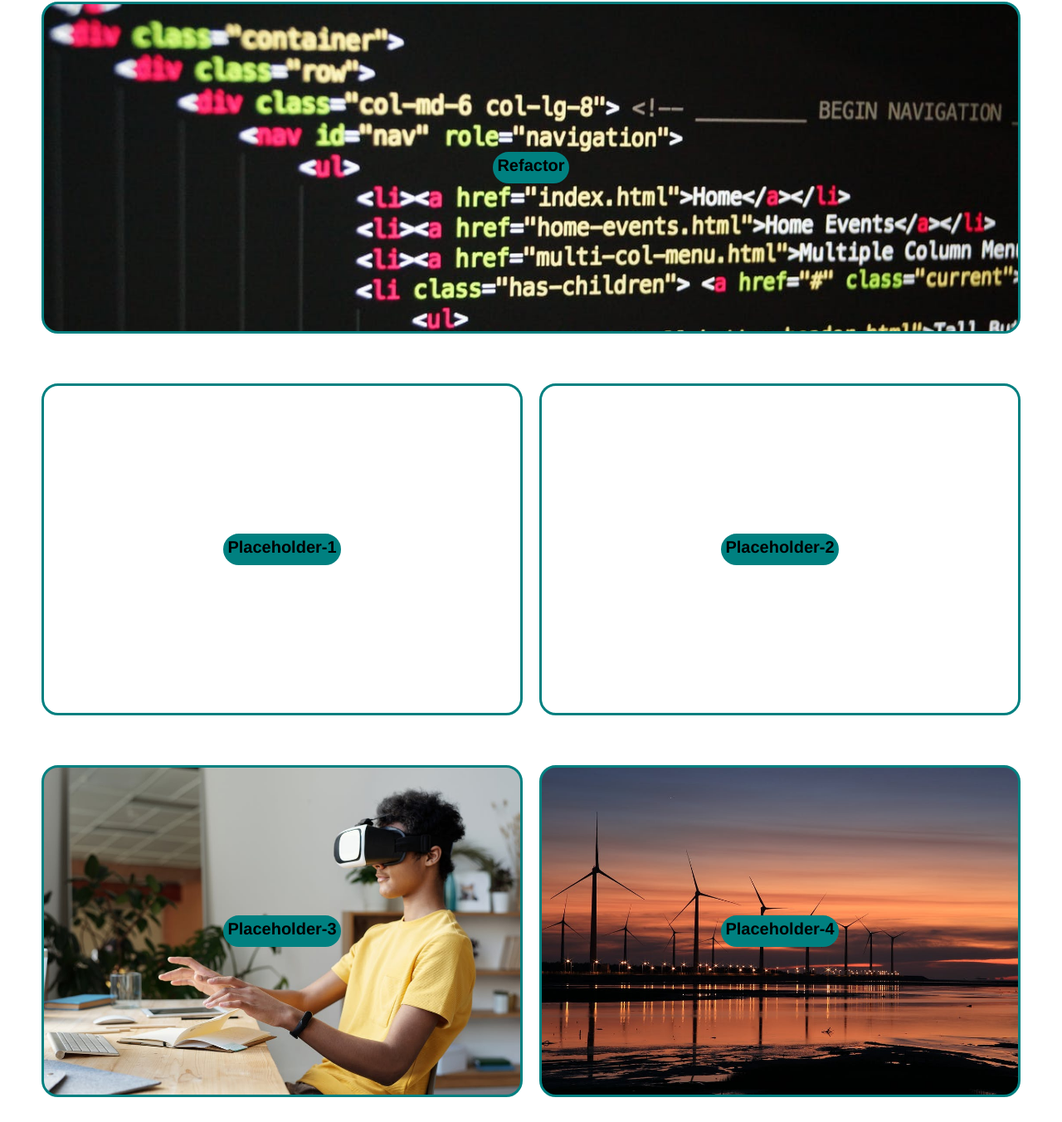
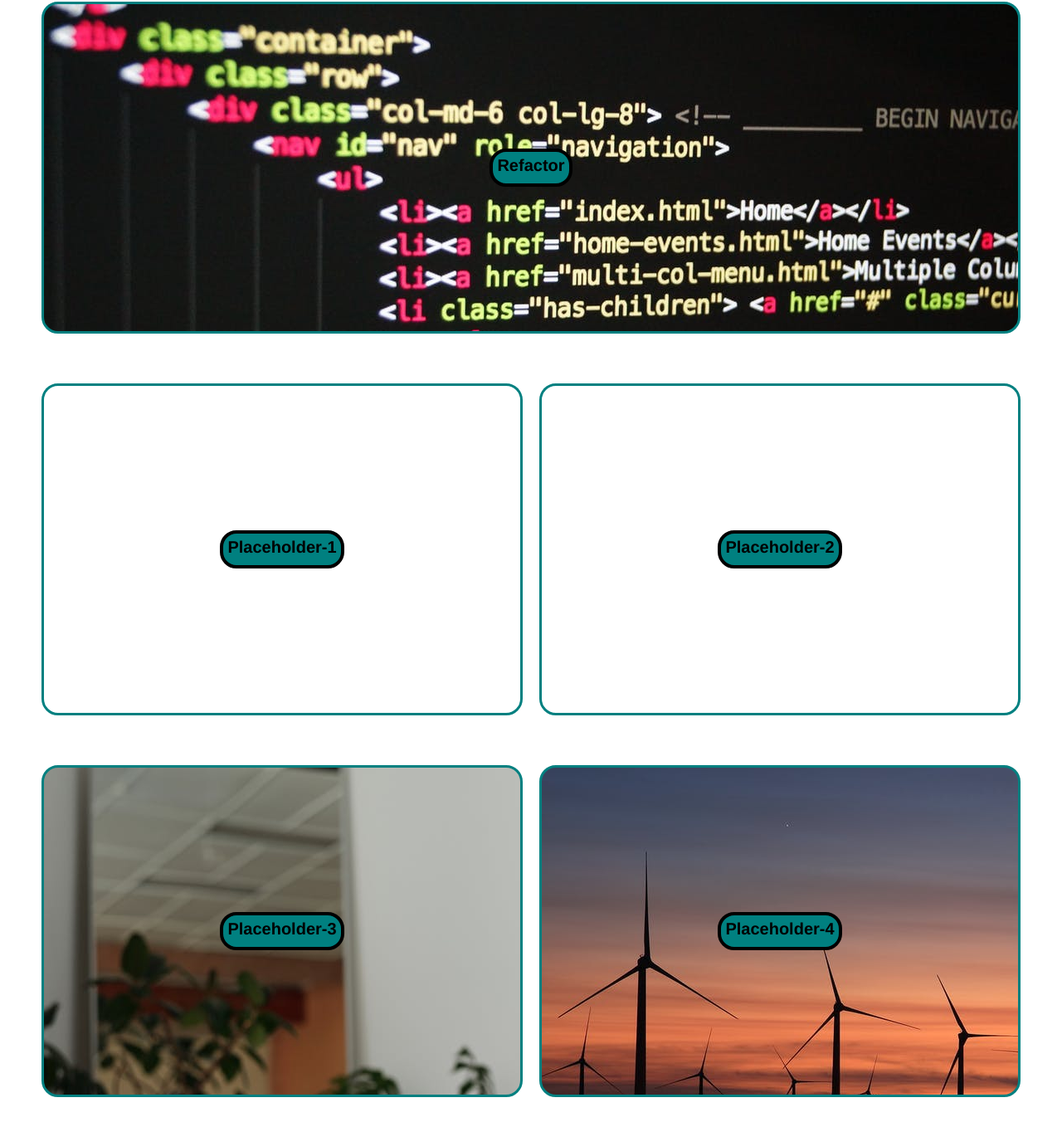
Before and after one commit to pletzjd/Challenge-2-Portforlio, a plain HTML site: page index.html in a window 1280 px wide. Shown: the part 548-1900 px from the top of the page at 83% size. Drawn offline with Linux system fonts and the light colour scheme.

Commit message:
Wrote up README.md, further re-organized and consolodated style.css, put inline styling for footer in style.css

```diff
--- a/assets/CSS/style.css
+++ b/assets/CSS/style.css
@@ -8,12 +8,7 @@ body {
     line-height: 1.5;
 }
 
-h1,
-h2,
-h3,
-h4,
-h5,
-h6 {
+h1,h2,h3,h4,h5,h6 {
   margin-bottom: 0.625rem;
   font-weight: 700;
   line-height: 1.1;
@@ -67,6 +62,10 @@ a{
   margin: 1rem;
 }
 
+footer{
+  height: 4rem;
+}
+
 h3{
   border-bottom: 0.5rem solid black;
 }
@@ -100,40 +99,43 @@ nav ul{
 }
 
 .card-header{
-  border: 5px solid var(--main-color);
+  border: 0.4rem solid black;
+  padding: 0.5rem;
   width: fit-content;
+  justify-self: center;
+  align-self: center;
   border-radius: 2rem;
   background-color: var(--main-color);
 }
 
 .card.placeholder-1{
     background: url("../Images/placeholder-1.jpeg");
-    background-size: cover;
-    flex: 1 1 40%;
+    background-size: fill;
 }
 
 .card.placeholder-2{
     background: url("../Images/placeholder-2.jpeg");
-    background-size: cover;
-    flex: 1 1 40%;
+    background-size: fill;
 }
 
 .card.placeholder-3{
     background: url("../Images/placeholder-3.jpeg");
-    background-size: cover;
-    flex: 1 1 40%;
+    background-size: fill;
 }
 
 .card.placeholder-4{
     background: url("../Images/placeholder-4.jpeg");
-    background-size: cover;
-    flex: 1 1 40%;
+    background-size: fill;
 }
 
 .card.refactor{
   background: url("../Images/html-code.jpeg");
-  background-size: cover;
+  background-size: fill;
   flex: 2 1 100%;
+}
+
+.card.card-small{
+  flex: 1 1 40%;
 }
 
 .my-work{
@@ -145,14 +147,15 @@ nav ul{
 .profile-image{
     width: 10rem;
     height: 13rem;
-    object-fit: contain;
+    object-fit:fill;
     border: 0.5rem solid black;
     margin: 1rem;
     float: left;
+
 }
 
 /*Id's*/
-#Site-Header, footer{
+#Site-Header, #Site-Footer{
     color: black;
     background-color: var(--main-color);
     display: flex;
--- a/index.html
+++ b/index.html
@@ -62,25 +62,25 @@
                 </header>
             </a>
 
-            <a class="card placeholder-1" href="https://github.com/pletzjd">
+            <a class="card placeholder-1 card-small" href="https://github.com/pletzjd">
                 <header class="card-header">
                     <h5>Placeholder-1</h5>
                 </header>
             </a>
 
-            <a class="card placeholder-2" href="https://github.com/pletzjd">
+            <a class="card placeholder-2 card-small" href="https://github.com/pletzjd">
                 <header class="card-header">
                     <h5>Placeholder-2</h5>
                 </header>
             </a>
 
-            <a class="card placeholder-3" href="https://github.com/pletzjd">
+            <a class="card placeholder-3 card-small" href="https://github.com/pletzjd">
                 <header class="card-header">
                     <h5>Placeholder-3</h5>
                 </header>
             </a>
 
-            <a class="card placeholder-4" href="https://github.com/pletzjd">
+            <a class="card placeholder-4 card-small" href="https://github.com/pletzjd">
                 <header class="card-header">
                     <h5>Placeholder-4</h5>
                 </header>
@@ -104,7 +104,7 @@
 
     </main>
 
-    <footer style="height: 4rem;">
+    <footer id="Site-Footer">
 
     </footer>
 </body>
```
Also changed, not shown: assets/Images/Image-links-hover.png (added), assets/Images/Image-links.png (added), assets/Images/nav.png (added), 1 other file.
